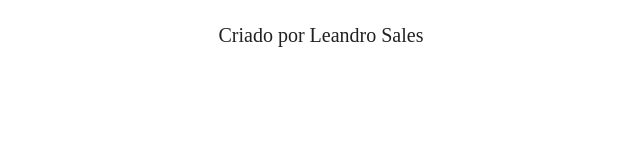
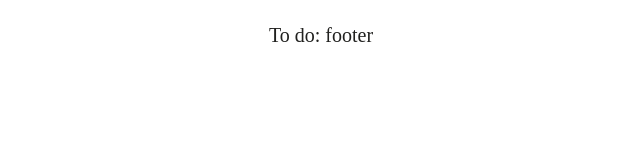
Before and after one commit to LeSales/Personal-page, a Next.js app: page /components/AppFooter/AppFooter in a window 1280 px wide. Shown: the top 160 px of the page, without its empty margins (319-959 px from the left). Built offline with nearby package versions, Linux system fonts and the light colour scheme.

Commit message:
Att footer

```diff
--- a/pages/components/AppFooter/AppFooter.jsx
+++ b/pages/components/AppFooter/AppFooter.jsx
@@ -26,7 +26,7 @@ export const Wrapper = styled.header`
 function AppFooter() {
   return (
       <Wrapper>
-       <div>Criado por Leandro Sales</div>
+       <div>To do: footer</div>
       </Wrapper>
   );
 }
```
